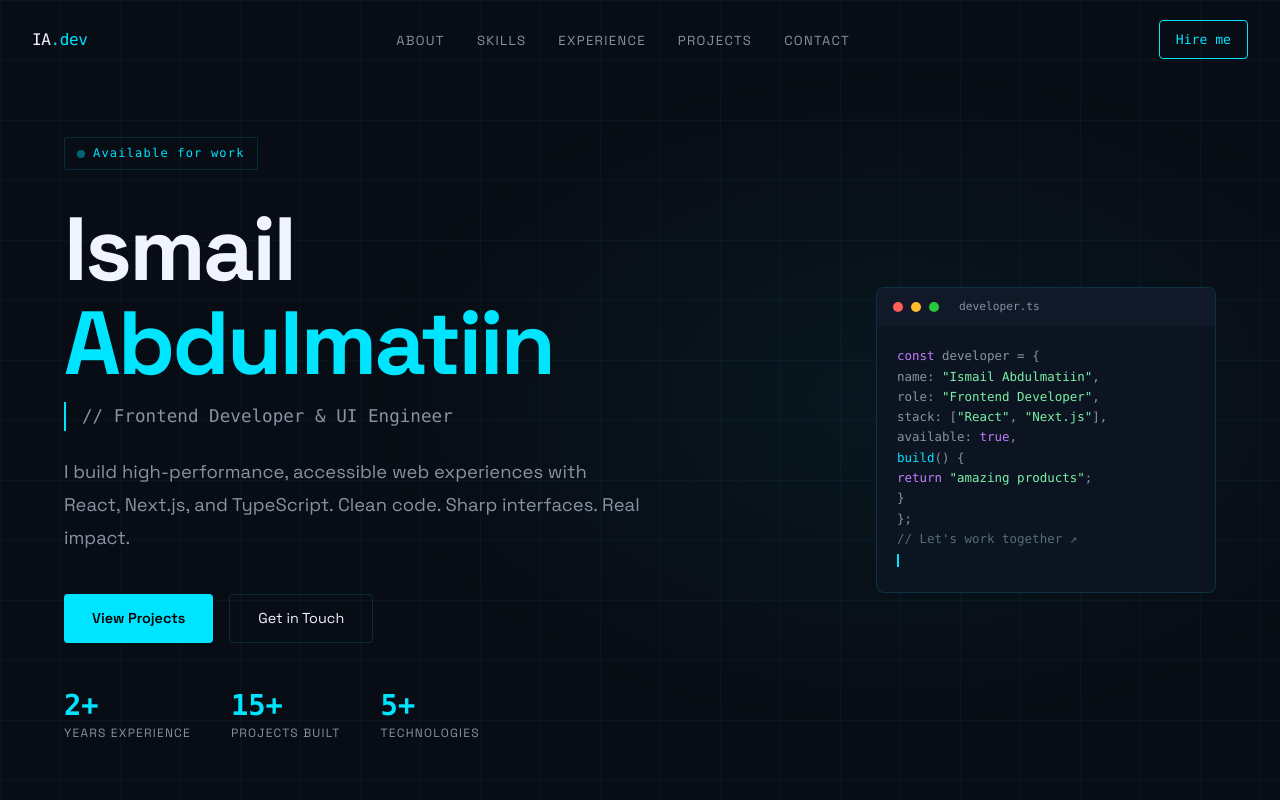
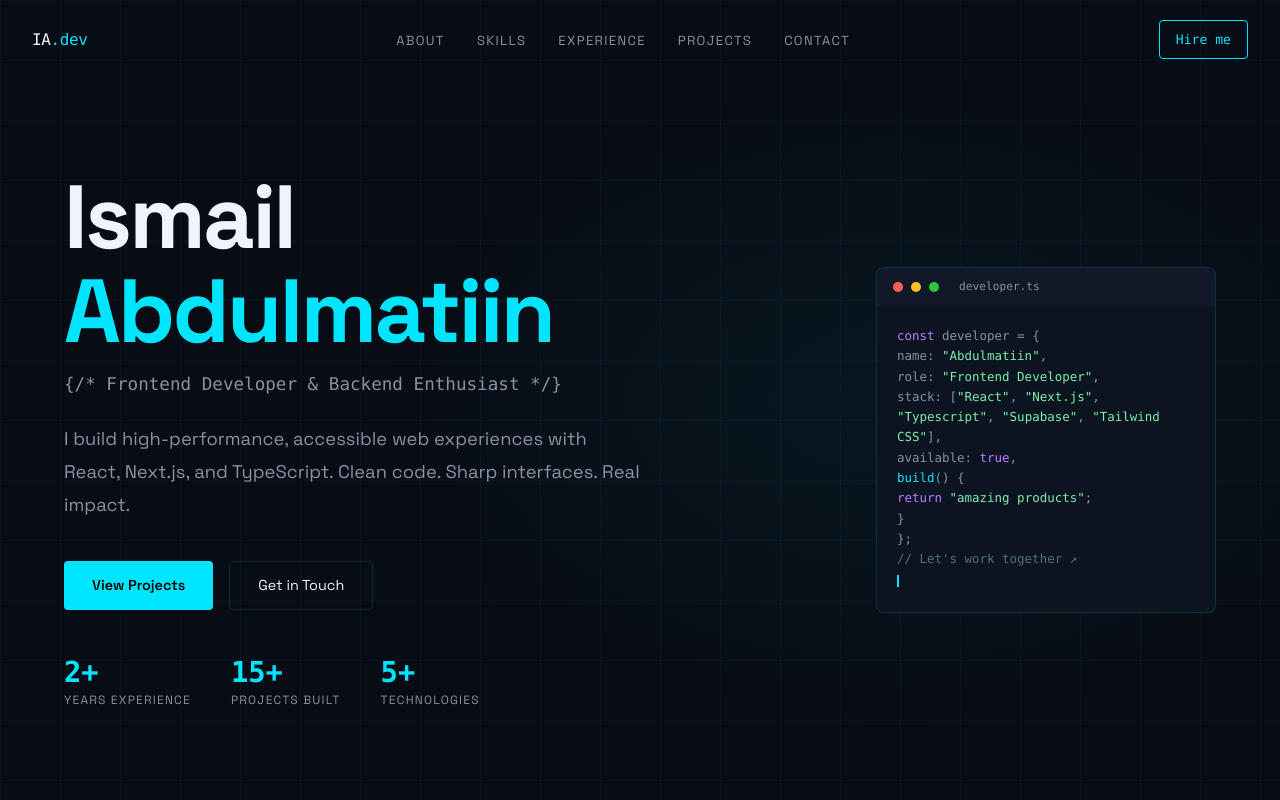
Before and after one commit to abunusaybah1/portfolio, a Next.js app: page / in a window 1280 px wide. Shown: the top 800 px of the page. Built offline with nearby package versions, Linux system fonts and the light colour scheme.

Commit message:
Made corections to the hero section

```diff
--- a/app/globals.css
+++ b/app/globals.css
@@ -16,7 +16,7 @@
 * {
   /* margin: 0; */
   /* padding: 0; */
-  box-sizing: border-box;
+  /* box-sizing: border-box; */
 }
 
 html {
@@ -36,7 +36,6 @@ body {
   color: #000;
 }
 
-/* Scrollbar */
 ::-webkit-scrollbar {
   width: 4px;
 }
@@ -48,30 +47,26 @@ body {
   border-radius: 2px;
 }
 
-/* Reveal animation */
 .reveal {
   opacity: 0;
   transform: translateY(24px);
-  transition: opacity 0.6s ease, transform 0.6s ease;
+  transition:
+    opacity 0.6s ease,
+    transform 0.6s ease;
 }
 .reveal.visible {
   opacity: 1;
   transform: translateY(0);
 }
 
-/* Pulse dot */
-@keyframes pulse-dot {
-  0%, 100% { opacity: 1; }
-  50% { opacity: 0.3; }
-}
-.pulse-dot {
-  animation: pulse-dot 2s infinite;
-}
-
-/* Cursor blink */
 @keyframes cursor-blink {
-  0%, 100% { opacity: 1; }
-  50% { opacity: 0; }
+  0%,
+  100% {
+    opacity: 1;
+  }
+  50% {
+    opacity: 0;
+  }
 }
 .typing-cursor {
   display: inline-block;
--- a/components/Hero.tsx
+++ b/components/Hero.tsx
@@ -5,9 +5,9 @@ import { personalInfo } from "@/lib/data";
 
 const codeLines = [
   `<span class="text-purple-400">const</span> developer = {`,
-  `  name: <span class="text-green-300">"Ismail Abdulmatiin"</span>,`,
+  `  name: <span class="text-green-300">"Abdulmatiin"</span>,`,
   `  role: <span class="text-green-300">"Frontend Developer"</span>,`,
-  `  stack: [<span class="text-green-300">"React"</span>, <span class="text-green-300">"Next.js"</span>],`,
+  `  stack: [<span class="text-green-300">"React"</span>, <span class="text-green-300">"Next.js"</span>, <span class="text-green-300">"Typescript"</span>, <span class="text-green-300">"Supabase"</span>, <span class="text-green-300">"Tailwind CSS"</span>],`,
   `  available: <span class="text-purple-400">true</span>,`,
   `  <span class="text-[#00E5FF]">build</span>() {`,
   `    <span class="text-purple-400">return</span> <span class="text-green-300">"amazing products"</span>;`,
@@ -45,7 +45,6 @@ export default function Hero() {
       id="home"
       className="min-h-screen flex items-center px-8 relative overflow-hidden"
     >
-      {/* Grid background */}
       <div
         className="absolute inset-0 opacity-30"
         style={{
@@ -54,7 +53,6 @@ export default function Hero() {
           backgroundSize: "60px 60px",
         }}
       />
-      {/* Radial glow */}
       <div
         className="absolute inset-0"
         style={{
@@ -65,22 +63,16 @@ export default function Hero() {
 
       <div className="max-w-6xl mx-auto w-full pt-20 relative z-10">
         <div className="flex flex-col lg:flex-row lg:items-center gap-16">
-          {/* Left — text */}
           <div className="flex-1">
-            {/* Status badge */}
-            <div className="inline-flex items-center gap-2 font-mono text-[0.75rem] text-[#00E5FF] border border-[rgba(0,229,255,0.15)] px-3 py-1.5 rounded-[2px] mb-8 tracking-widest">
-              <span className="w-2 h-2 rounded-full bg-[#00E5FF] pulse-dot" />
-              Available for work
-            </div>
-
             <h1 className="text-[clamp(3rem,7vw,6rem)] font-bold leading-[1.05] tracking-[-0.03em] mb-3">
               Ismail
               <br />
               <span className="text-[#00E5FF]">Abdulmatiin</span>
             </h1>
 
-            <div className="font-mono text-[clamp(0.9rem,2vw,1.1rem)] text-[#8892A4] mb-6 border-l-2 border-[#00E5FF] pl-4">
-              &#47;&#47; Frontend Developer &amp; UI Engineer
+            <div className="font-mono text-[clamp(0.9rem,2vw,1.1rem)] text-[#8892A4] mb-6">
+              &#123;&#47;&#42; Frontend Developer &amp; Backend Enthusiast
+              &#42;&#47;&#125;
             </div>
 
             <p className="text-[clamp(1rem,1.8vw,1.15rem)] text-[#8892A4] max-w-xl leading-[1.8] mb-10">
@@ -90,13 +82,13 @@ export default function Hero() {
             <div className="flex gap-4 flex-wrap mb-12">
               <a
                 href="#projects"
-                className="inline-flex items-center gap-2 px-7 py-3 bg-[#00E5FF] text-black font-semibold text-[0.9rem] rounded-[4px] transition-all hover:bg-[#00c4d9] hover:-translate-y-0.5"
+                className="inline-flex items-center gap-2 px-7 py-3 bg-[#00E5FF] text-black font-semibold text-[0.9rem] rounded-sm transition-all hover:bg-[#00c4d9] hover:-translate-y-0.5"
               >
                 View Projects
               </a>
               <a
                 href="#contact"
-                className="inline-flex items-center gap-2 px-7 py-3 border border-[rgba(0,229,255,0.15)] text-[#F0F4FF] text-[0.9rem] rounded-[4px] transition-all hover:border-[#00E5FF] hover:text-[#00E5FF]"
+                className="inline-flex items-center gap-2 px-7 py-3 border border-[rgba(0,229,255,0.15)] text-[#F0F4FF] text-[0.9rem] rounded-sm transition-all hover:border-[#00E5FF] hover:text-[#00E5FF]"
               >
                 Get in Touch
               </a>
@@ -116,20 +108,19 @@ export default function Hero() {
             </div>
           </div>
 
-          {/* Right — code card */}
-          <div className="hidden lg:block w-[340px] flex-shrink-0">
+          <div className="hidden lg:block w-85 shrink-0">
             <div className="bg-[#0D1421] border border-[rgba(0,229,255,0.15)] rounded-lg overflow-hidden">
               <div className="bg-[#111827] px-4 py-2.5 flex items-center gap-2">
-                <span className="w-[10px] h-[10px] rounded-full bg-[#FF5F56]" />
-                <span className="w-[10px] h-[10px] rounded-full bg-[#FFBD2E]" />
-                <span className="w-[10px] h-[10px] rounded-full bg-[#27C93F]" />
+                <span className="w-2.5 h-2.5 rounded-full bg-[#FF5F56]" />
+                <span className="w-2.5 h-2.5 rounded-full bg-[#FFBD2E]" />
+                <span className="w-2.5 h-2.5 rounded-full bg-[#27C93F]" />
                 <span className="ml-3 font-mono text-[0.7rem] text-[#8892A4]">
                   developer.ts
                 </span>
               </div>
               <div
                 ref={codeRef}
-                className="p-5 font-mono text-[0.78rem] leading-[1.8] text-[#8892A4] min-h-[220px]"
+                className="p-5 font-mono text-[0.78rem] leading-[1.8] text-[#8892A4] min-h-55"
               />
             </div>
           </div>
```
